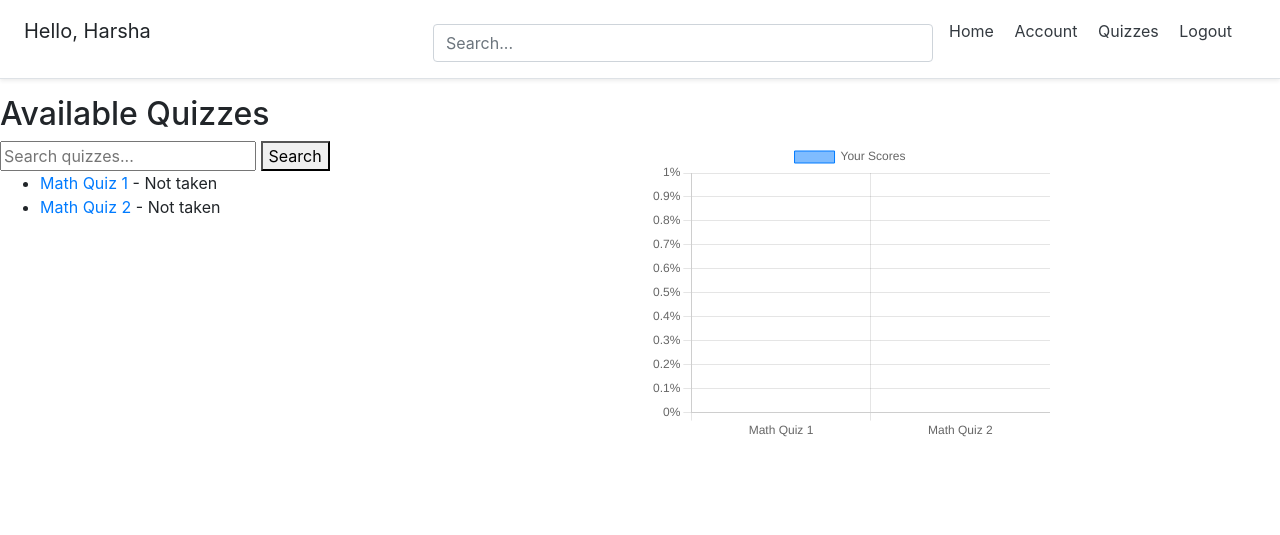
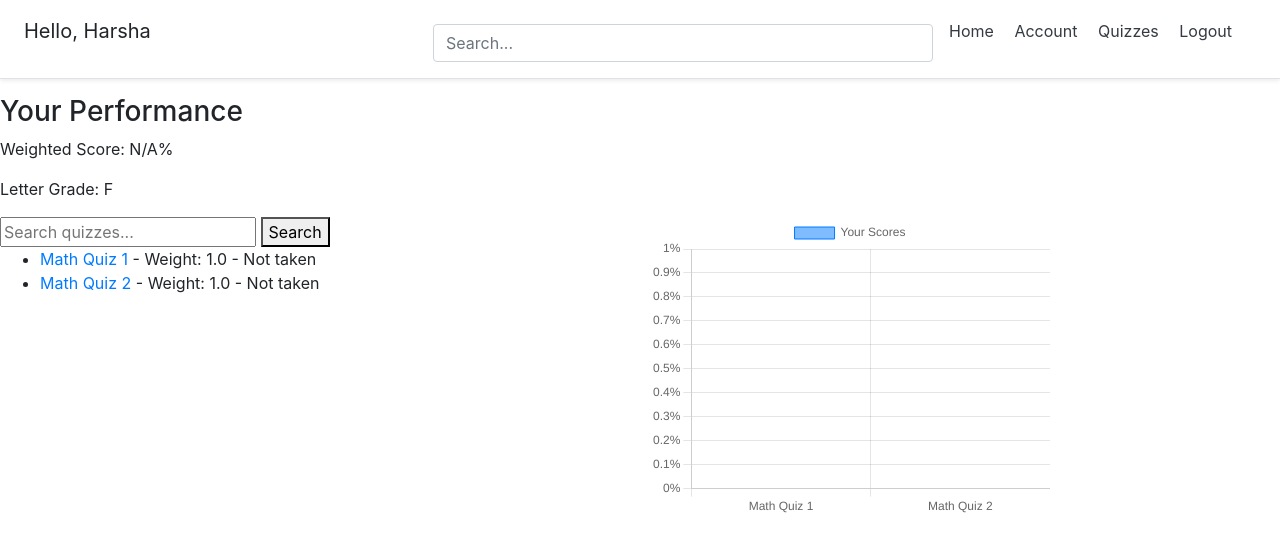
Before and after one commit to harshasuresh01/updatedcs396djangoproject, a Django app: page /quizzes/list/ in a window 1280 px wide. Shown: the top 535 px of the page. Run offline with Django 4.2, Linux system fonts and the light colour scheme; a user stored in the database is signed in; data comes from the database, SQL or seed files in the repository; both versions use the stored data as it was after the commit.

Commit message:
Add files via upload

```diff
--- a/quizzes/models.py
+++ b/quizzes/models.py
@@ -1,5 +1,6 @@
 from django.db import models
 from django.conf import settings
+from django.contrib.auth.models import User
 
 
 class Quiz(models.Model):
@@ -50,3 +51,13 @@ class StudentAnswer(models.Model):
 
     def __str__(self):
         return f"{self.attempt.student}'s answer to {self.question.text} is {self.choice.text}"
+
+
+class QuizWeight(models.Model):
+    quiz = models.ForeignKey(Quiz, on_delete=models.CASCADE)
+    weight = models.FloatField(default=1.0)
+
+class StudentGrade(models.Model):
+    student = models.ForeignKey(settings.AUTH_USER_MODEL, on_delete=models.CASCADE)
+    grade = models.CharField(max_length=2)
+    weighted_score = models.FloatField()
--- a/quizzes/urls.py
+++ b/quizzes/urls.py
@@ -1,6 +1,8 @@
 from django.urls import path
 from . import views
 from .views import create_quiz, quiz_list, all_students
+from .views import student_grades
+
 
 urlpatterns = [
     path('list/', views.quiz_list, name='quiz_list'),
@@ -8,6 +10,8 @@ urlpatterns = [
     path('detail/<str:quiz_title>/', views.quiz_detail, name='quiz_detail'),
     path('all-students/', views.all_students, name='all_students'),
     path('student-detail/<int:student_id>/', views.student_detail, name='student_detail'),
+    path('set-quiz-weight/', views.set_quiz_weight, name='set_quiz_weight'),
+    path('student-grades/', student_grades, name='student-grades'),
 
 
 ]
--- a/quizzes/views.py
+++ b/quizzes/views.py
@@ -10,6 +10,10 @@ from .models import Quiz, Attempt, Question, Choice, StudentAnswer
 from .forms import QuizForm, QuestionForm, ChoiceForm
 from account.models import Account
 from django.db.models import Max, Min, Avg, F
+from .models import QuizWeight, StudentGrade
+from django.contrib.auth.decorators import user_passes_test
+
+
 
 
 @login_required
@@ -24,6 +28,13 @@ def quiz_list(request):
     student_percentages = {}  # Dictionary to hold percentage scores for each quiz
 
     for quiz in quizzes:
+        # Add weight to each quiz
+        quiz_weight = QuizWeight.objects.filter(quiz=quiz).first()
+        if quiz_weight:
+            quiz.weight = quiz_weight.weight
+        else:
+            quiz.weight = 0
+
         attempt = Attempt.objects.filter(quiz=quiz, student=request.user).order_by('-date_attempted').first()
         quizzes_with_attempts.append((quiz, attempt))
 
@@ -43,12 +54,24 @@ def quiz_list(request):
     subject_labels_json = json.dumps(subject_labels)
     subject_values_json = json.dumps(subject_values)
 
+    # Calculate the weighted score for the logged-in student
+    if not request.user.is_teacher:
+        weighted_score = compute_weighted_score(request.user)
+        letter_grade = assign_letter_grade(weighted_score)
+    else:
+        weighted_score = None
+        letter_grade = None
+
     return render(request, 'quizzes/quiz_list.html', {
         'quizzes_with_attempts': quizzes_with_attempts,
+        'quizzes': quizzes,
         'search_query': search_query,
         'subject_labels': subject_labels_json,
         'subject_values': subject_values_json,
+        'weighted_score': weighted_score,
+        'letter_grade': letter_grade,
     })
+
 
 
 
@@ -250,3 +273,105 @@ def student_detail(request, student_id):
         'lowest_score': aggregate_values['lowest_score'],
         'average_score': aggregate_values['average_score']
     })
+
+
+
+
+
+
+def compute_weighted_score(student):
+    attempts = Attempt.objects.filter(student=student)
+    total_weighted_score = 0
+    total_weight = 0
+
+    for attempt in attempts:
+        quiz_weight = QuizWeight.objects.get(quiz=attempt.quiz).weight
+        total_questions = attempt.quiz.questions.count()
+        if total_questions > 0:
+            normalized_score = attempt.score / total_questions  # Normalize the score
+            total_weighted_score += normalized_score * quiz_weight
+        total_weight += quiz_weight
+
+    if total_weight > 0:
+        weighted_score_percentage = (total_weighted_score / total_weight) * 100
+        return round(weighted_score_percentage, 2)  # Round to 2 decimal places
+    else:
+        return 0
+
+
+
+def assign_letter_grade(weighted_score):
+    if weighted_score >= 90:
+        return 'A'
+    elif weighted_score >= 80:
+        return 'B'
+    elif weighted_score >= 70:
+        return 'C'
+    elif weighted_score >= 60:
+        return 'D'
+    elif weighted_score < 60:
+        return 'F'
+
+
+
+
+def update_student_grades():
+    for student in User.objects.filter(is_student=True):
+        weighted_score = compute_weighted_score(student)
+        grade = assign_letter_grade(weighted_score)
+        StudentGrade.objects.update_or_create(
+            student=student,
+            defaults={'grade': grade, 'weighted_score': weighted_score}
+        )
+
+
+
+
+
+
+
+@user_passes_test(lambda u: u.is_teacher)
+def set_quiz_weight(request):
+    if request.method == 'POST' and request.user.is_teacher:
+        # Get the quiz ID and weight from the POST request
+        quiz_id = request.POST.get('quiz_id')
+        weight = request.POST.get('weight')
+
+        # Ensure the weight is a valid number
+        try:
+            weight = float(weight)
+        except ValueError:
+            # Handle the error if weight is not a valid number
+            # Redirect to an error page or show a message
+            return redirect('error_view_name')  # Replace with your error view
+
+        # Get the quiz object
+        quiz = get_object_or_404(Quiz, id=quiz_id)
+
+        # Update or create the QuizWeight entry
+        QuizWeight.objects.update_or_create(
+            quiz=quiz,
+            defaults={'weight': weight}
+        )
+
+        # Redirect to a success page or the quiz list
+        return redirect('quizzes:quiz_list')  # Replace 'quizzes:quiz_list' with your desired redirect view
+    else:
+        # Redirect to home or an error page if the request is not POST or the user is not a teacher
+        return redirect('home_view_name')  # Replace with your home or error view
+
+
+
+
+
+@login_required
+def student_grades(request):
+    if not request.user.is_teacher:
+        return redirect('some_other_view')
+
+    students = Account.objects.filter(is_teacher=False)
+    for student in students:
+        student.weighted_score = compute_weighted_score(student)
+        student.letter_grade = assign_letter_grade(student.weighted_score)
+
+    return render(request, 'student_grades.html', {'students': students})
--- a/templates/quizzes/quiz_detail_student.html
+++ b/templates/quizzes/quiz_detail_student.html
@@ -24,7 +24,7 @@
       </form>
     {% else %}
       <p>Your score: {{ latest_attempt.score }}/{{ quiz.questions.count }}</p>
-      <p>Your percentile Among All Students: {{ latest_attempt.percentile }}%</p>
+      <p>Your Percentile Among All Students: {{ latest_attempt.percentile }}%</p>
       <ul>
         {% for question in quiz.questions.all %}
           <li>
--- a/templates/quizzes/quiz_list.html
+++ b/templates/quizzes/quiz_list.html
@@ -1,19 +1,33 @@
 {% extends 'base.html' %}
 
 {% block content %}
-  <h2>Available Quizzes</h2>
+  <!-- <h2>Available Quizzes</h2> -->
 
-  <!-- Link for teachers to view all students -->
   {% if request.user.is_teacher %}
     <a href="{% url 'quizzes:all_students' %}">View All Students</a>
+
+    <h3>Set Quiz Weight</h3>
+    <form method="post" action="{% url 'quizzes:set_quiz_weight' %}">
+      {% csrf_token %}
+      <select name="quiz_id">
+        {% for quiz in quizzes %}
+          <option value="{{ quiz.id }}">{{ quiz.title }}</option>
+        {% endfor %}
+      </select>
+      <input type="number" name="weight" min="0" step="0.1" placeholder="Weight">
+      <button type="submit">Set Weight</button>
+    </form>
+  {% else %}
+    <!-- Display weighted score and letter grade for students -->
+    <div>
+      <h3>Your Performance</h3>
+      <p>Weighted Score: {{ weighted_score|default:"N/A" }}%</p>
+      <p>Letter Grade: {{ letter_grade|default:"N/A" }}</p>
+    </div>
   {% endif %}
 
-  <!-- Flex Container with inline style for demonstration -->
   <div style="display: flex; justify-content: space-between;">
-
-    <!-- Quiz List -->
-    <div style="flex: 1; margin-right: 20px;"> <!-- Adjust margin as needed -->
-      <!-- Search Form -->
+    <div style="flex: 1; margin-right: 20px;">
       <form method="get" action="{% url 'quizzes:quiz_list' %}">
           <input type="text" name="q" placeholder="Search quizzes...">
           <button type="submit">Search</button>
@@ -23,6 +37,7 @@
         {% for quiz, attempt in quizzes_with_attempts %}
           <li>
             <a href="{% url 'quizzes:quiz_detail' quiz.title %}">{{ quiz.title }}</a>
+            - Weight: {{ quiz.weight }}
             {% if attempt %}
               - Score: {{ attempt.score }}/{{ quiz.questions.count }} (Taken {{ attempt.date_attempted|date:"M d, Y" }})
             {% else %}
@@ -33,26 +48,18 @@
       </ul>
     </div>
 
-    <!-- Chart Container -->
-    <div style="flex: 1;"> <!-- Adjust flex value as needed -->
+    <div style="flex: 1;">
       <canvas id="scoreChart" style="width: 400px; height: 300px;"></canvas>
     </div>
-
   </div>
 
-  <!-- Safe output of data for JavaScript -->
   <script id="chart-data" type="application/json">{{ subject_values|safe }}</script>
   <script id="chart-labels" type="application/json">{{ subject_labels|safe }}</script>
 
-  <!-- JavaScript to render the chart -->
   <script>
-      console.log("Initializing Chart");
       var ctx = document.getElementById('scoreChart').getContext('2d');
       var chartData = JSON.parse(document.getElementById('chart-data').textContent);
       var chartLabels = JSON.parse(document.getElementById('chart-labels').textContent);
-
-      console.log("Labels:", chartLabels);
-      console.log("Data:", chartData);
 
       var scoreChart = new Chart(ctx, {
           type: 'bar',
@@ -73,7 +80,7 @@
                   y: {
                       beginAtZero: true,
                       ticks: {
-                          callback: function(value, index, values) {
+                          callback: function(value) {
                               return value + '%';
                           }
                       }
--- a/templates/quizzes/student_detail.html
+++ b/templates/quizzes/student_detail.html
@@ -6,6 +6,8 @@
   <p>Highest Score: {{ highest_score }}%</p>
   <p>Lowest Score: {{ lowest_score }}%</p>
   <p>Average Score: {{ average_score }}%</p>
+  <p>Weighted Score: {{ student.studentgrade.weighted_score }}%</p>
+  <p>Letter Grade: {{ student.studentgrade.grade }}</p>
 
   <!-- Sorting Links -->
   <a href="?sort=percentage_score&order=asc">Sort by Score Ascending</a> |
```
Also changed, not shown: templates/student_grades.html (added, +28 -0 lines), db.sqlite3, quizzes/migrations/0005_studentgrade_quizweight.py (added).
